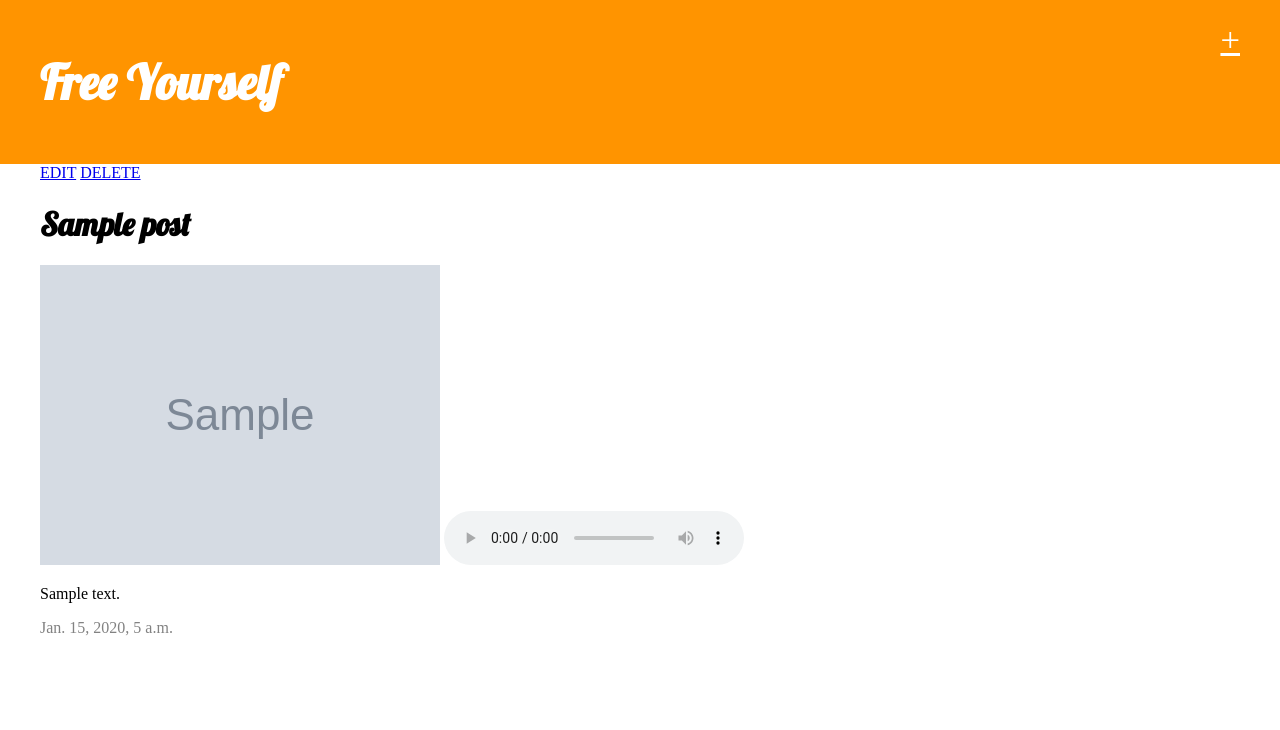
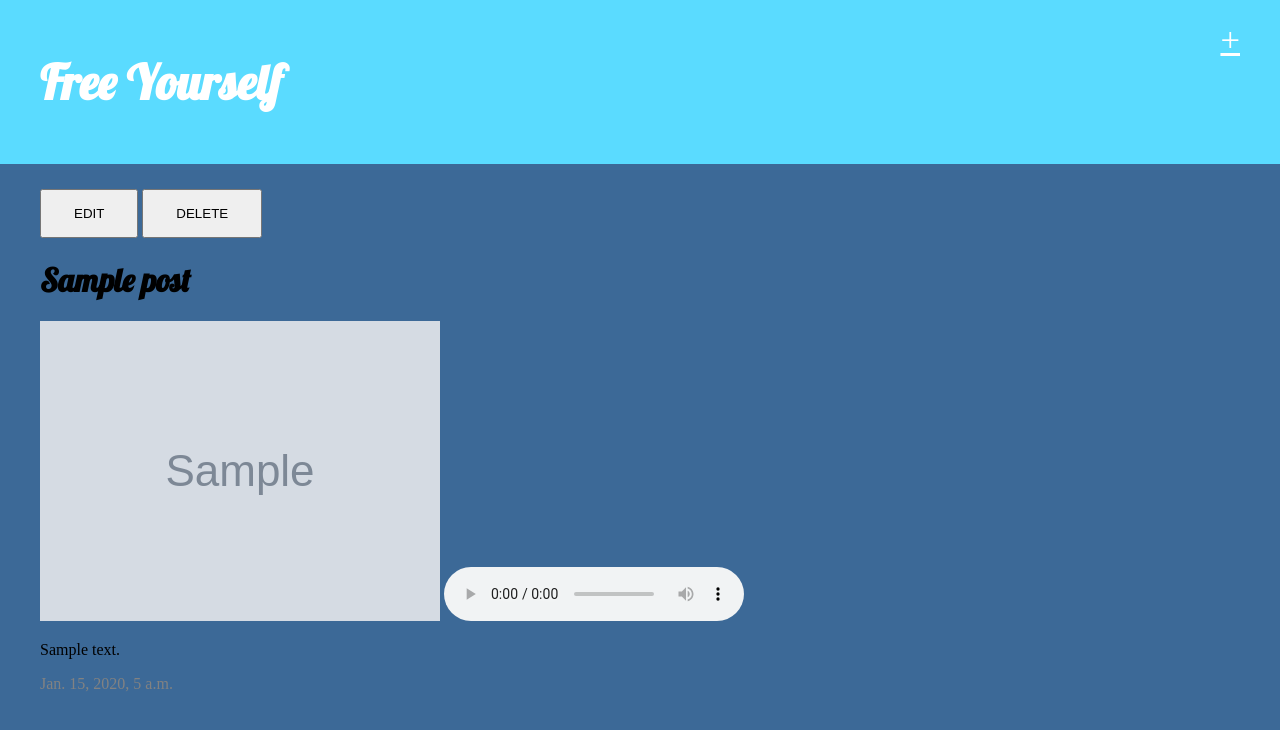
Before and after one commit to patricewhite/free-yourself, a Django app: page /post/1/ in a window 1280 px wide. Shown: the top 730 px of the page. Run offline with Django 3.2, Linux system fonts and the light colour scheme; a user stored in the database is signed in; tables that the repository leaves empty hold one stand-in row (values such as "Sample post"); grey boxes marked "Sample" are stand-in pictures.

Commit message:
added some styling

```diff
--- a/blog/static/css/blog.css
+++ b/blog/static/css/blog.css
@@ -5,12 +5,14 @@ h1 a {
 
 body {
   margin: 0;
+  background-color: #3C6997;
 }
 
 .page-header {
-    background-color: #ff9400;
+    background-color: #5ADBFF;
     margin-top: 0px;
     padding: 20px 20px 20px 40px;
+    margin-bottom: 25px;
 
 }
 
@@ -21,7 +23,7 @@ body {
 }
 
 .content {
-    margin-left: 40px;
+    margin-left: 20px;
 }
 
 h1, h2, h3, h4 {
@@ -54,3 +56,21 @@ h1, h2, h3, h4 {
 .post h1 a, .post h1 a:visited {
     color: #000000;
 }
+
+.btn {
+  padding: 15px 32px;
+}
+
+.title, .published{
+  text-align: center;
+}
+
+.text {
+  padding-top: 40px;
+  text-align: center;
+}
+
+.img, .music {
+  display:block;
+  margin:auto;
+}
--- a/blog/templates/blog/base.html
+++ b/blog/templates/blog/base.html
@@ -15,7 +15,7 @@
       </div>
       <div class="content container">
           <div class="row">
-              <div class="col-md-8">
+              <div class="content">
               {% block content %}
               {% endblock %}
               </div>
--- a/blog/templates/blog/post_detail.html
+++ b/blog/templates/blog/post_detail.html
@@ -3,8 +3,8 @@
 {% block content %}
     <div class="post">
       {% if user.is_authenticated %}
-          <a class="btn btn-default" href="{% url 'post_edit' pk=post.pk %}"><span>EDIT</span></a>
-          <a class="btn btn-default" href="{% url 'post_remove' pk=post.pk %}"><span>DELETE</span></a>
+          <a href="{% url 'post_edit' pk=post.pk %}"><button class="edit btn">EDIT</button></a>
+          <a href="{% url 'post_remove' pk=post.pk %}"><button class="delete btn">DELETE</button></a>
       {% endif %}
         <h1>{{ post.title }}</h1>
         {% if post.image %}
--- a/blog/templates/blog/post_edit.html
+++ b/blog/templates/blog/post_edit.html
@@ -5,6 +5,6 @@
     <form method="POST" class="post-form" enctype="multipart/form-data">
         {% csrf_token %}
         {{ form.as_p }}
-        <button type="submit">Save</button>
+        <button type="submit" class="save btn">Save</button>
     </form>
 {% endblock %}
```
Also changed, not shown: blog/templates/blog/post_list.html (+5 -5 lines), 1 other file.
